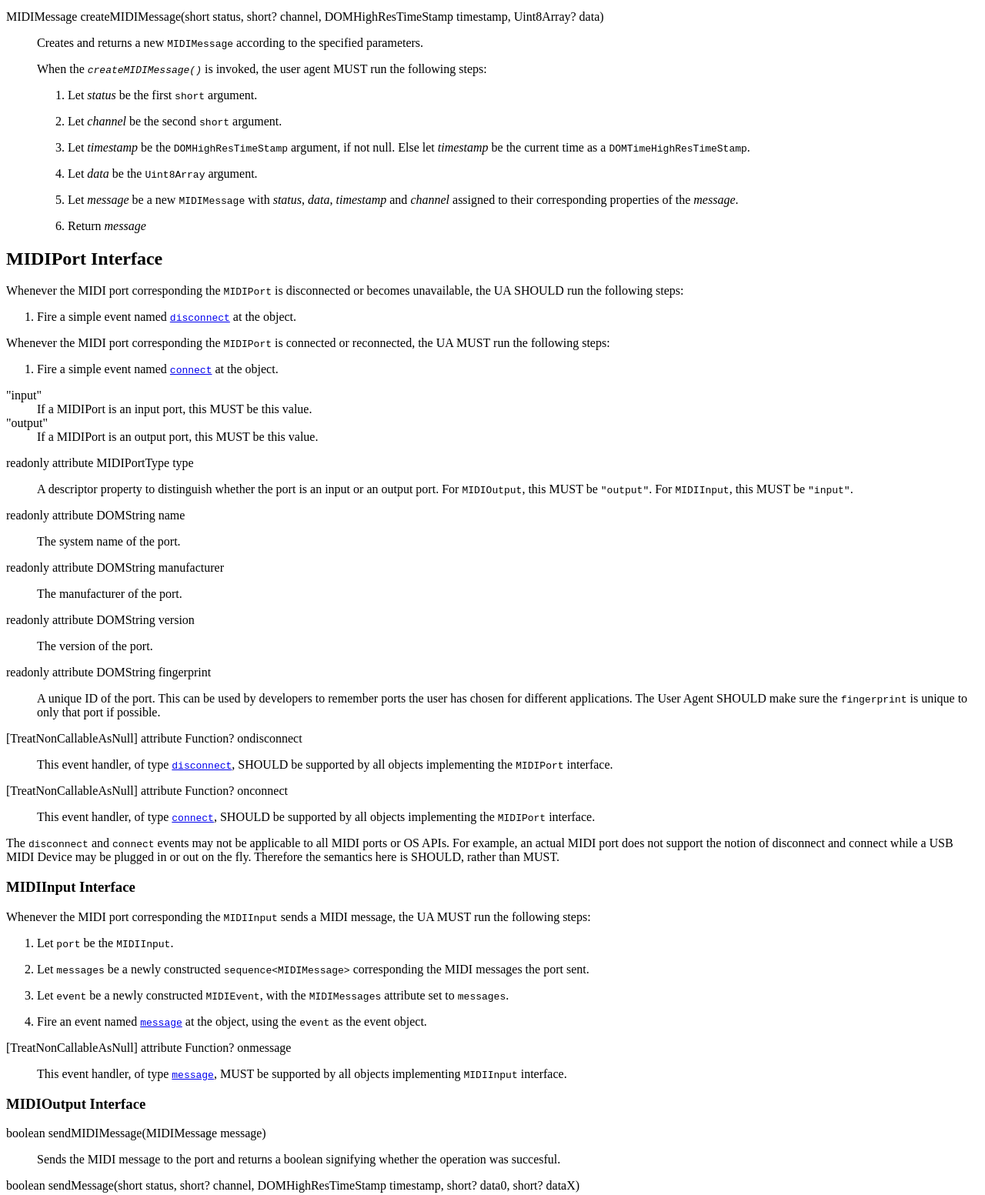
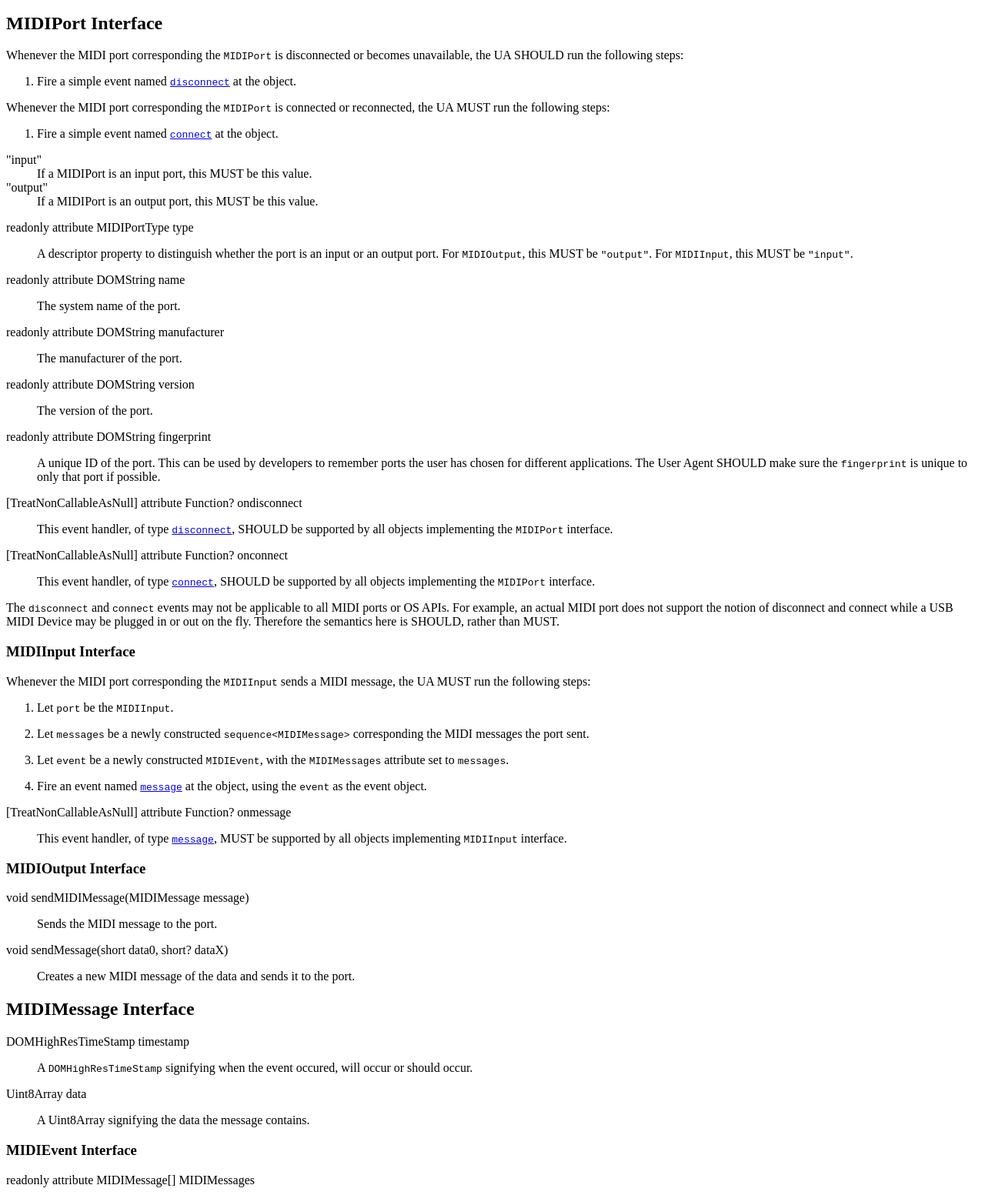
Before and after one commit to WebAudio/web-midi-api, a plain HTML site: page midi/specification.html in a window 1280 px wide. Shown: the part 2376-3929 px from the top of the page at 77% size. Drawn offline with Linux system fonts and the light colour scheme.

Commit message:
Major changes to Web MIDI API
 * Deprecated the boolean return value from MIDIOutput#sendMIDIMessage and
   MIDIOutput#sendMessage per https://www.w3.org/Bugs/Public/show_bug.cgi?id=18759
 * Changed MIDIMessage into a dictionary, deprecating the need for
   MIDIAccess#createMIDIMessage.
 * MIDIMessage now only consists of data and a timestamp,
   per https://www.w3.org/Bugs/Public/show_bug.cgi?id=18764
 * Changed the signature of MIDIOutput#sendMessage to just take the data values
   as its input, per https://www.w3.org/Bugs/Public/show_bug.cgi?id=18762

```diff
--- a/midi/specification.html
+++ b/midi/specification.html
@@ -431,63 +431,6 @@
             </li>
           </ol>
         </dd>
-        <dt><a>MIDIMessage</a> createMIDIMessage(short status, short? channel,
-                                    DOMHighResTimeStamp timestamp,
-                                    Uint8Array? data)</dt>
-        <dd>
-          <p>
-            Creates and returns a new <code><a>MIDIMessage</a></code> according
-            to the specified parameters.
-          </p>
-
-          <p>
-            When the
-            <dfn id="midiaccess-create-midi-message"><code>createMIDIMessage()</code></dfn>
-            is invoked, the user agent MUST run the following steps:
-          </p>
-
-          <ol>
-            <li>
-              <p>
-                Let <var>status</var> be the first <code>short</code> argument.
-              </p>
-            </li>
-
-            <li>
-              <p>
-                Let <var>channel</var> be the second <code>short</code> argument.
-              </p>
-            </li>
-
-            <li>
-              <p>
-                Let <var>timestamp</var> be the
-                <code>DOMHighResTimeStamp</code> argument, if not null. Else
-                let <var>timestamp</var> be the current time as a
-                <code>DOMTimeHighResTimeStamp</code>.
-              </p>
-            </li>
-
-            <li>
-              <p>
-                Let <var>data</var> be the <code>Uint8Array</code> argument.
-              </p>
-            </li>
-
-            <li>
-              <p>
-                Let <var>message</var> be a new <code><a>MIDIMessage</a></code>
-                with <var>status</var>, <var>data</var>, <var>timestamp</var>
-                and <var>channel</var> assigned to their corresponding
-                properties of the <var>message</var>.
-              </p>
-            </li>
-
-            <li>
-              <p>Return <var>message</var></p>
-            </li>
-          </ol>
-        </dd>
       </dl>
     </section>
 
@@ -670,21 +613,16 @@
         <dl title="[NoInterfaceObject]
                    interface MIDIOutput"
             class="idl">
-          <dt>boolean sendMIDIMessage(MIDIMessage message)</dt>
+          <dt>void sendMIDIMessage(MIDIMessage message)</dt>
           <dd>
             <p>
-              Sends the MIDI message to the port and returns a boolean
-              signifying whether the operation was succesful.
+              Sends the MIDI message to the port.
             </p>
           </dd>
-          <dt>boolean sendMessage(short status, short? channel,
-                                    DOMHighResTimeStamp timestamp,
-                                    short? data0, short? dataX)</dt>
+          <dt>void sendMessage(short data0, short? dataX)</dt>
           <dd>
             <p>
-              Creates a new MIDI message, sends it to the port
-              and returns a boolean signifying whether the
-              operation was succesful.
+              Creates a new MIDI message of the data and sends it to the port.
             </p>
           </dd>
         </dl>
@@ -694,31 +632,19 @@
     <section>
       <h2><a>MIDIMessage</a> Interface</h2>
       <dl title="[NoInterfaceObject]
-                 interface MIDIMessage"
+                 dictionary MIDIMessage"
           class="idl">
-        <dt>attribute DOMHighResTimeStamp timestamp</dt>
+        <dt>DOMHighResTimeStamp timestamp</dt>
         <dd>
           <p>
             A <code>DOMHighResTimeStamp</code> signifying when the event
             occured, will occur or should occur.
           </p>
         </dd>
-        <dt>attribute short status</dt>
-        <dd>
-          <p>
-            The status code of the MIDI message.
-          </p>
-        </dd>
-        <dt>attribute Uint8Array data</dt>
+        <dt>Uint8Array data</dt>
         <dd>
           <p>
             A Uint8Array signifying the data the message contains.
-          </p>
-        </dd>
-        <dt>attribute short channel</dt>
-        <dd>
-          <p>
-            The MIDI channel of the message.
           </p>
         </dd>
       </dl>
```
